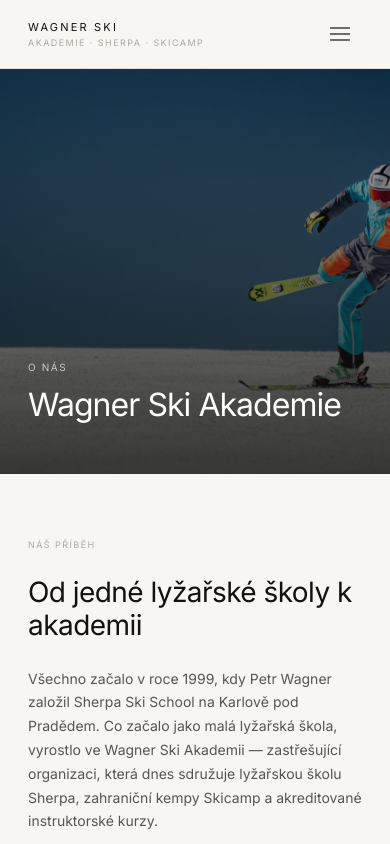
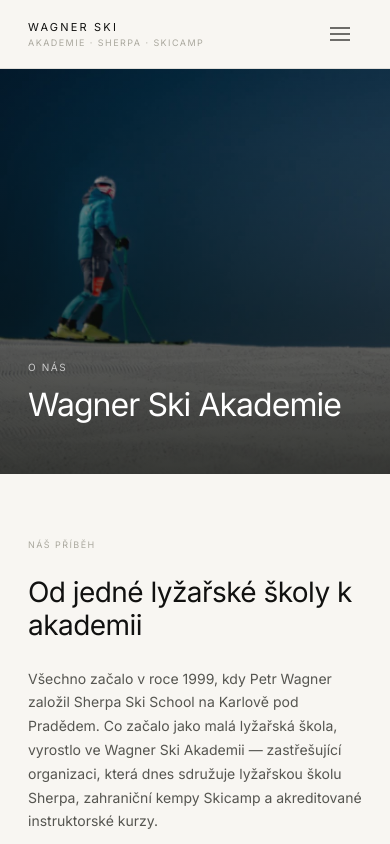
Before and after one commit to obzi/wagnerski, a Next.js app: page /o-nas in a window 390 px wide. Shown: the top 844 px of the page. Built offline with nearby package versions, Linux system fonts and the light colour scheme.

Commit message:
Responsive hero image positions for home, o-nas, skola
Co-Authored-By: Claude Opus 4.6 <noreply@anthropic.com>

```diff
--- a/src/app/o-nas/page.tsx
+++ b/src/app/o-nas/page.tsx
@@ -43,6 +43,7 @@ export default function ONasPage() {
         eyebrow="O nás"
         title="Wagner Ski Akademie"
         imageSrc="/images/uvodonas.jpg.jpeg"
+        imagePositionClass="object-left sm:object-center"
         imageAlt="Wagner Ski Akademie tým"
       />
 
--- a/src/app/skicamp/page.tsx
+++ b/src/app/skicamp/page.tsx
@@ -69,7 +69,7 @@ export default async function SkicampPage() {
         title="Zahraniční kempy v Alpách"
         description="Pro ty, kdo chtějí skutečný posun. Techniku vyladíme až na doraz."
         imageSrc="/images/asikaprun.jpg"
-        imagePosition="center 75%"
+        imagePositionClass="object-[center_75%]"
         imageAlt="Skicamp v Alpách"
       />
 
--- a/src/app/skola/page.tsx
+++ b/src/app/skola/page.tsx
@@ -67,6 +67,7 @@ export default function SkolaPage() {
         title="Lyžařská a snowboardová škola"
         description="Výuka lyžování, snowboardu a telemarku v Jeseníkách. Pouze akreditovaní instruktoři."
         imageSrc="/images/vyuka.jpeg"
+        imagePositionClass="object-center sm:object-[center_75%]"
         imageAlt="Lyžařská škola Sherpa - výuka lyžování"
       />
 
--- a/src/components/ui/ParallaxHero.tsx
+++ b/src/components/ui/ParallaxHero.tsx
@@ -21,7 +21,7 @@ export function ParallaxHero() {
           src="/images/petroblouk.jpeg"
           fill
           alt="Lyžař v horách"
-          className="object-cover object-[center_75%]"
+          className="object-cover object-[75%_75%] sm:object-[center_75%]"
           priority
           sizes="100vw"
           draggable={false}
--- a/src/components/ui/SubpageHero.tsx
+++ b/src/components/ui/SubpageHero.tsx
@@ -6,7 +6,7 @@ interface SubpageHeroProps {
   description?: string;
   imageSrc: string;
   imageAlt: string;
-  imagePosition?: string;
+  imagePositionClass?: string;
 }
 
 export function SubpageHero({
@@ -15,7 +15,7 @@ export function SubpageHero({
   description,
   imageSrc,
   imageAlt,
-  imagePosition,
+  imagePositionClass = "object-center",
 }: SubpageHeroProps) {
   return (
     <section className="relative h-[50vh] min-h-[360px] overflow-hidden">
@@ -23,8 +23,7 @@ export function SubpageHero({
         src={imageSrc}
         fill
         alt={imageAlt}
-        className="object-cover"
-        style={{ objectPosition: imagePosition ?? "center" }}
+        className={`object-cover ${imagePositionClass}`}
         priority
         sizes="100vw"
         draggable={false}
```
